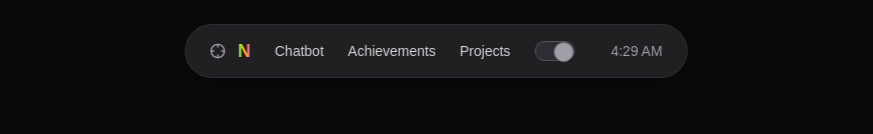
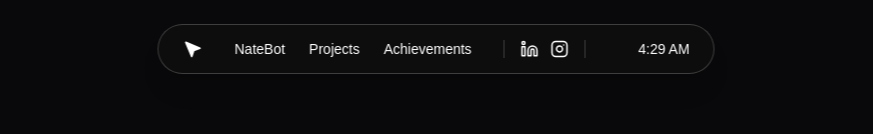
Before and after one commit to NathanielJR-git/nathanieljr-portfolio-web, a Next.js app in the folder web/nathanieljr-web/: page / in a window 1280 px wide. Shown: the top 134 px of the page, without its empty margins (204-1077 px from the left). Built offline with nearby package versions, Linux system fonts and the light colour scheme.

Commit message:
feat: add animation to navbar

```diff
--- a/web/nathanieljr-web/components/navbar.tsx
+++ b/web/nathanieljr-web/components/navbar.tsx
@@ -1,7 +1,7 @@
 "use client"
 
 import { useEffect, useState } from "react"
-import { Crosshair } from "lucide-react"
+// Menghilangkan import lucide-react (Crosshair) karena kita akan buat SVG kustom
 
 interface NavbarProps {
   onChatbotClick?: () => void
@@ -9,7 +9,9 @@ interface NavbarProps {
 
 export function Navbar({ onChatbotClick }: NavbarProps) {
   const [time, setTime] = useState<string>("")
+  const [isExpanded, setIsExpanded] = useState<boolean>(true)
 
+  // System time updater
   useEffect(() => {
     const updateTime = () => {
       const now = new Date()
@@ -26,38 +28,75 @@ export function Navbar({ onChatbotClick }: NavbarProps) {
     return () => clearInterval(interval)
   }, [])
 
+  // Auto-shrink on scroll past Hero
+  useEffect(() => {
+    const handleScroll = () => {
+      // Threshold is roughly the height of the screen (Hero area)
+      const threshold = window.innerHeight * 0.8
+
+      if (window.scrollY > threshold) {
+        setIsExpanded(false)
+      } else {
+        setIsExpanded(true)
+      }
+    }
+
+    // Passive listener for better scroll performance
+    window.addEventListener("scroll", handleScroll, { passive: true })
+    return () => window.removeEventListener("scroll", handleScroll)
+  }, [])
+
   const navLinks = [
-    { label: "Chatbot", href: "#chatbot" },
+    { label: "NateBot", href: "#natebot" },
+    { label: "Projects", href: "#projects" },
     { label: "Achievements", href: "#achievements" },
-    { label: "Projects", href: "#projects" },
   ]
 
   return (
     <header className="fixed top-6 left-1/2 z-50 -translate-x-1/2">
-      <nav className="flex items-center gap-6 rounded-full border border-zinc-700/50 bg-zinc-800/80 px-6 py-3 shadow-xl backdrop-blur-md">
-        {/* Left: Crosshair and Logo */}
-        <div className="flex items-center gap-3">
-          <Crosshair className="h-4 w-4 text-zinc-400" />
-          <span className="bg-gradient-to-r from-green-400 via-yellow-400 to-pink-500 bg-clip-text text-lg font-bold text-transparent">
-            N
-          </span>
+      <nav
+        onClick={() => setIsExpanded(!isExpanded)}
+        className={`flex items-center rounded-full border border-white/20 bg-[#101010]/80 p-3 shadow-xl backdrop-blur-md cursor-pointer transition-all duration-[1200ms] ease-in-out group hover:bg-[#101010]/90 hover:border-white/30 ${isExpanded ? 'gap-6 px-6' : 'gap-4 px-4'}`}
+        aria-label="Toggle Navigation"
+      >
+        {/* Left: Custom Click Cursor Logo */}
+        <div className={`flex items-center gap-3 transition-transform duration-[1200ms] ease-in-out flex-shrink-0 ${isExpanded ? 'rotate-0' : '-rotate-[20deg] scale-110'}`}>
+          <svg
+            className="h-5 w-5 text-white"
+            viewBox="0 0 24 24"
+            fill="none"
+            stroke="currentColor"
+            strokeWidth="2"
+            strokeLinecap="round"
+            strokeLinejoin="round"
+          >
+            {/* macOS Cursor/Pointer style */}
+            <path d="M4 4l7.07 17 2.51-7.39 7.39-2.51L4 4z" fill="white" />
+            <path d="M13 13l6 6" strokeWidth="2" className="opacity-0 group-hover:opacity-100 transition-opacity duration-300" />
+          </svg>
         </div>
 
-        {/* Center: Nav Links */}
-        <ul className="flex items-center gap-6">
+        {/* Center: Nav Links & Socials (Collapsible) */}
+        <div
+          className={`flex items-center overflow-hidden transition-all duration-[1200ms] ease-in-out ${
+            isExpanded ? "max-w-[800px] opacity-100 gap-6 px-2" : "max-w-0 opacity-0 gap-0 px-0"
+          }`}
+          onClick={(e) => e.stopPropagation()} // Prevent nav toggle when clicking links inside
+        >
+          <ul className="flex items-center gap-6 whitespace-nowrap">
             {navLinks.map((link) => (
               <li key={link.label}>
                 {link.label === "Chatbot" && onChatbotClick ? (
                   <button
                     onClick={onChatbotClick}
-                  className="text-sm font-medium text-zinc-300 transition-colors hover:text-white"
+                    className="text-sm font-medium text-white transition-colors hover:text-zinc-300"
                   >
                     {link.label}
                   </button>
                 ) : (
                   <a
                     href={link.href}
-                  className="text-sm font-medium text-zinc-300 transition-colors hover:text-white"
+                    className="text-sm font-medium text-white transition-colors hover:text-zinc-300"
                   >
                     {link.label}
                   </a>
@@ -66,12 +105,40 @@ export function Navbar({ onChatbotClick }: NavbarProps) {
             ))}
           </ul>
 
-        {/* Right: Theme Toggle Placeholder & Time */}
-        <div className="flex items-center gap-4">
-          <div className="h-5 w-10 rounded-full border border-zinc-600 bg-zinc-700/50">
-            <div className="ml-auto h-5 w-5 rounded-full border border-zinc-500 bg-zinc-400" />
+          {/* Social Links inside collapsible center part */}
+          <div className="flex items-center gap-3 border-x border-white/20 px-4 whitespace-nowrap ml-2 hidden sm:flex">
+            <a
+              href="https://www.linkedin.com/in/nathanieljr/"
+              target="_blank"
+              rel="noopener noreferrer"
+              className="text-white transition-colors hover:text-zinc-300"
+              aria-label="LinkedIn"
+            >
+              <svg viewBox="0 0 24 24" width="18" height="18" stroke="currentColor" strokeWidth="2" fill="none" strokeLinecap="round" strokeLinejoin="round">
+                <path d="M16 8a6 6 0 0 1 6 6v7h-4v-7a2 2 0 0 0-2-2 2 2 0 0 0-2 2v7h-4v-7a6 6 0 0 1 6-6z" />
+                <rect x="2" y="9" width="4" height="12" />
+                <circle cx="4" cy="4" r="2" />
+              </svg>
+            </a>
+            <a
+              href="https://www.instagram.com/omgitsnathaniel"
+              target="_blank"
+              rel="noopener noreferrer"
+              className="text-white transition-colors hover:text-zinc-300"
+              aria-label="Instagram"
+            >
+              <svg viewBox="0 0 24 24" width="18" height="18" stroke="currentColor" strokeWidth="2" fill="none" strokeLinecap="round" strokeLinejoin="round">
+                <rect x="2" y="2" width="20" height="20" rx="5" ry="5" />
+                <path d="M16 11.37A4 4 0 1 1 12.63 8 4 4 0 0 1 16 11.37z" />
+                <line x1="17.5" y1="6.5" x2="17.51" y2="6.5" />
+              </svg>
+            </a>
           </div>
-          <span className="min-w-[4.5rem] text-right text-sm font-medium text-zinc-400">
+        </div>
+
+        {/* Right: Time (Always Visible) */}
+        <div className={`flex items-center transition-opacity duration-[1200ms] ease-in-out flex-shrink-0 ${isExpanded ? "opacity-100" : "opacity-80"}`}>
+          <span className="min-w-[4.5rem] text-right text-sm font-medium text-white pointer-events-none">
             {time}
           </span>
         </div>
```
Lines whose indentation alone changed are shown as unchanged.
